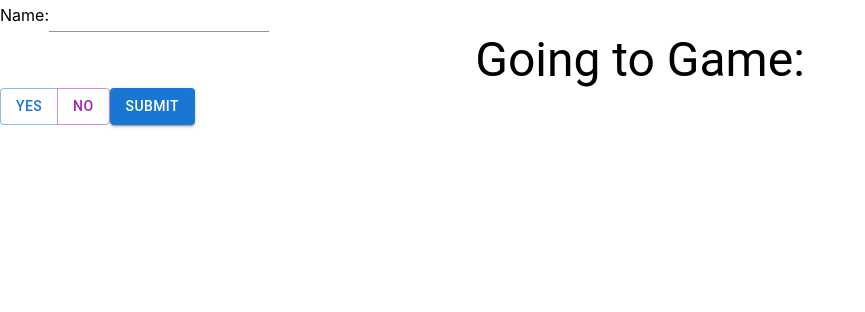
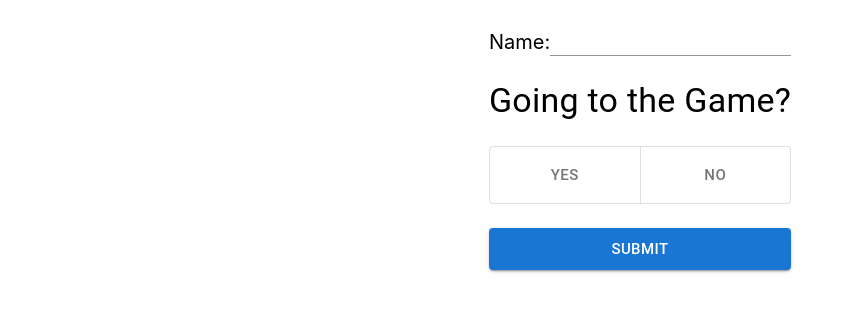
Before and after one commit to thomasgilmore/kickball, a React (Create React App) app: page / in a window 1280 px wide. Shown: the top 312 px of the page, without its empty margins (0-865 px from the left). Built offline with nearby package versions, Linux system fonts and the light colour scheme.

Commit message:
working on PlayerInout3

```diff
--- a/src/Components/PlayerInput3.js
+++ b/src/Components/PlayerInput3.js
@@ -1,22 +1,38 @@
 import React from 'react';
-import { Button, ButtonGroup, Input, Typography } from '@mui/material';
+import { Button, ToggleButton, ToggleButtonGroup, Input, Typography } from '@mui/material';
 
 export default function PlayerInput3() {
+  const [alignment, setAlignment] = React.useState('');
+
+  const handleChange = (event, newAlignment) => {
+    setAlignment(newAlignment);
+  };
+
   return (
-    <div>
-      <form className="">
-        <label htmlFor="playerName">
-          Name:
-          <Input name="Player Name" />
-        </label>
-        <Typography variant='h3' align='center'>
-          Going to Game:
+    <div className='flex'>
+      <form className="mx-auto">
+        <div className='flex no-wrap'>
+          <label className='mt-7 text-xl'>
+            Name:
+          </label>
+          <Input name="Player Name" className='my-6' fullWidth={true} />
+        </div>
+        <Typography variant='h4' align='center'>
+          Going to the Game?
         </Typography>
-        <ButtonGroup>
-          <Button>Yes</Button>
-          <Button color="secondary">No</Button>
-        </ButtonGroup>
-        <Button variant="contained">Submit</Button>
+        <ToggleButtonGroup
+          className='my-6'
+          value={alignment}
+          exclusive
+          fullWidth={true}
+          onChange={handleChange}
+        >
+          <ToggleButton color='success' size="large" value="yes">Yes</ToggleButton>
+          <ToggleButton color="error" size="large" value="no">No</ToggleButton>
+        </ToggleButtonGroup>
+        <div className='flex flex-col'>
+          <Button variant="contained" size="large">Submit</Button>
+        </div>
       </form>
     </div>
   )
```
